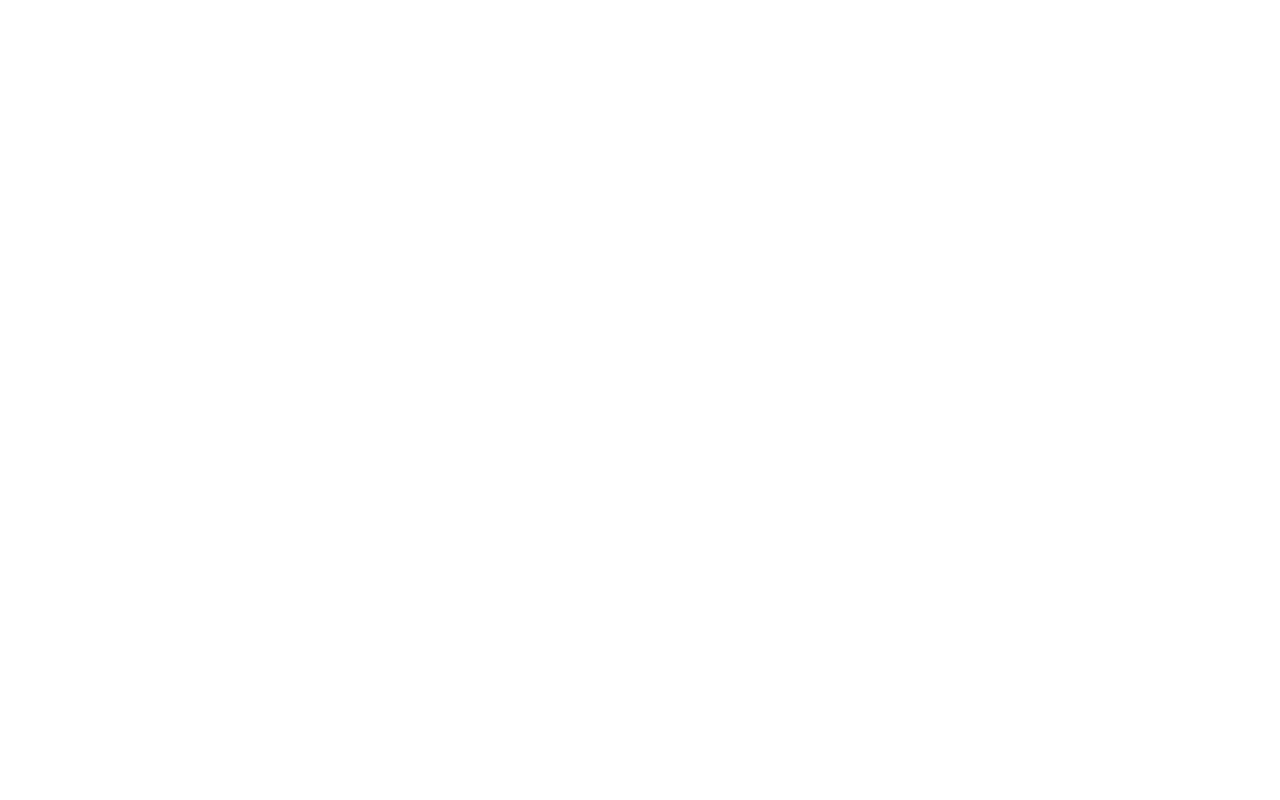
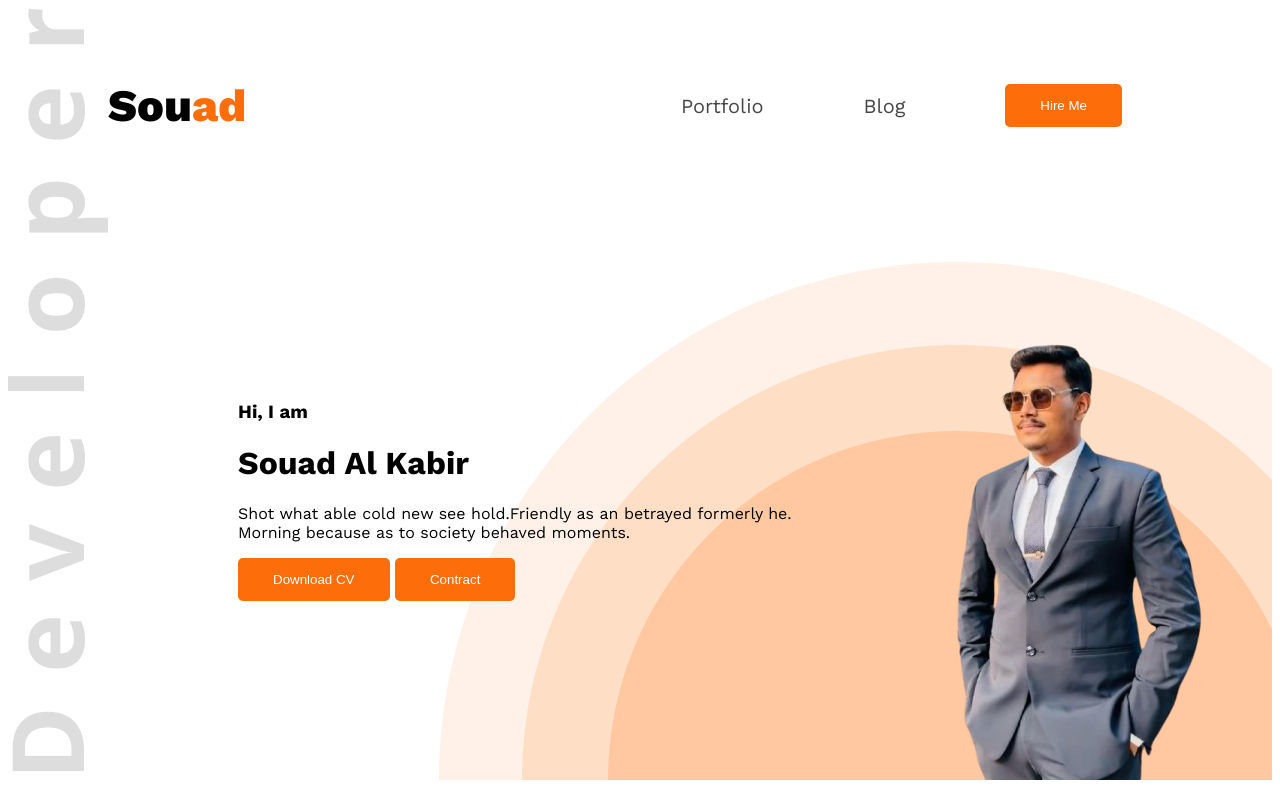
Before and after one commit to Souad5/Developer-Portfolio, a plain HTML site: page index.html in a window 1280 px wide. Drawn offline with nearby package versions, Linux system fonts and the light colour scheme.

Commit message:
header design

```diff
--- a/index.html
+++ b/index.html
@@ -4,10 +4,31 @@
     <meta charset="UTF-8">
     <meta name="viewport" content="width=device-width, initial-scale=1.0">
     <title>Portfolio</title>
+    <link rel="preconnect" href="https://fonts.googleapis.com">
+<link rel="preconnect" href="https://fonts.gstatic.com" crossorigin>
+<link href="https://fonts.googleapis.com/css2?family=Open+Sans:ital,wght@0,300..800;1,300..800&family=Work+Sans:ital,wght@0,100..900;1,100..900&display=swap" rel="stylesheet">
+    <link rel="stylesheet" href="styles/style.css">
 </head>
-<body>
-    <header>
-
+<body class="work-sans-normal ">
+    <header class="header-nav">
+        <nav>
+            <h1 class="header">Sou<span class="color1">ad</span></h1>
+            <ul>
+                <li><a class="color2" href="">Portfolio</a></li>
+                <li><a class="color2" href="">Blog</a></li>
+                <li><a href=""><button class="btn-primary">Hire Me</button></a></li>
+        </nav>
+        </ul>
+         <div class="banner">
+            <div class="text-">
+                <h3 class="font-greetings">Hi, I am</h3>
+                <h1 class="bolder">Souad Al Kabir</h1>
+                <p class="disciption">Shot what able cold new see hold.Friendly as an betrayed formerly he. Morning because as to society behaved moments.</p>
+                <button class="btn-primary">Download CV</button>
+                <button class="btn-primary">Contract</button>
+            </div>
+            <img class="image-property" src="images/download-removebg-preview.png" alt="">
+        </div>
     </header>
     <main>
 
--- /dev/null
+++ b/styles/style.css
@@ -0,0 +1,76 @@
+.work-sans-normal {
+    font-family: "Work Sans", serif;
+    font-optical-sizing: auto;
+    font-style: normal;
+  }
+  /* font primary color */
+  .color1{
+    color:#FD6E0A;
+  }
+  .color2{
+    color:#474747;
+  }
+  nav{
+    display: flex;
+    justify-content: space-between;
+    align-items: center;
+    padding: 10px 100px;
+  }
+  .header-nav{
+    background-image: url("../images/developer.png"),url("../images/header_bg.png");
+    background-position: top left, bottom right;
+    background-repeat: no-repeat;
+    margin: 0;
+
+  }
+  nav .header{
+    font-weight: 800;
+    font-size: 45px;
+  }
+  nav ul{
+    display: flex;
+    align-items: center;
+  }
+  nav ul li{
+    list-style: none;
+    display: inline;
+    text-decoration: none;
+    margin: 50px;
+
+  }
+  ul li a{
+    text-decoration: none;
+    font-size: 20px;
+    color: #474747;
+  }
+  .btn-primary{
+    background-color: #FD6E0A;
+    color: white;
+    padding: 14px 35px;
+    font-weight: 20px;
+    cursor: pointer;
+    border-radius: 5px;
+    border: none;
+  }
+  .image-property{
+
+    max-width: 584px;
+  }
+  .banner{
+    display: flex;
+    justify-content: center;
+    align-items: center;
+    justify-content: space-between;
+    margin-left: 230px;
+    margin-right: 30px;
+  }
+  .discription{
+    font-weight: normal;
+    font-size: 18;
+    line-height: 30px;
+    width: 585px;
+    height: 25px;
+  }
+  .text-{
+    max-width: 585px;
+  }
```
Also changed, not shown: images/download-removebg-preview.png (added).
